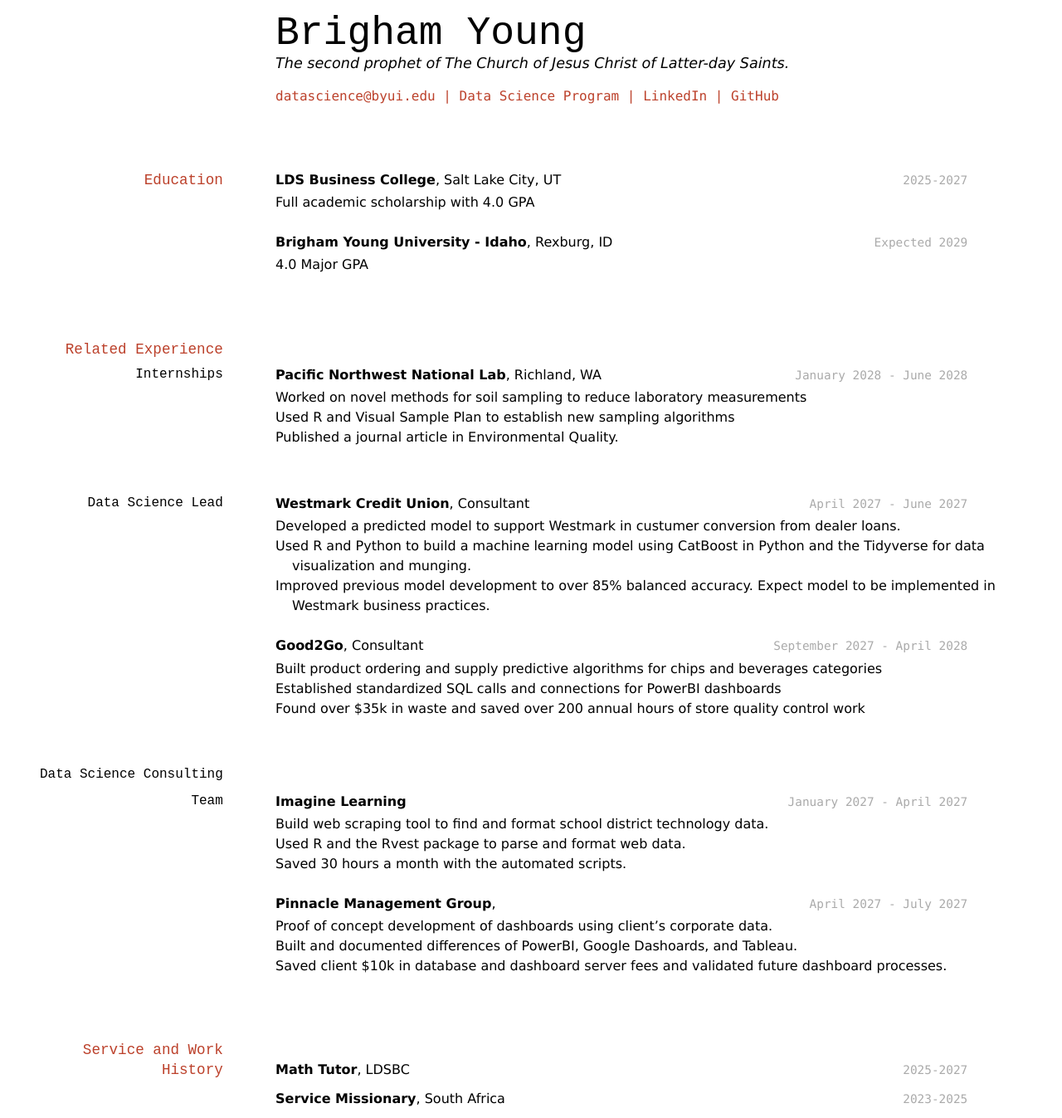
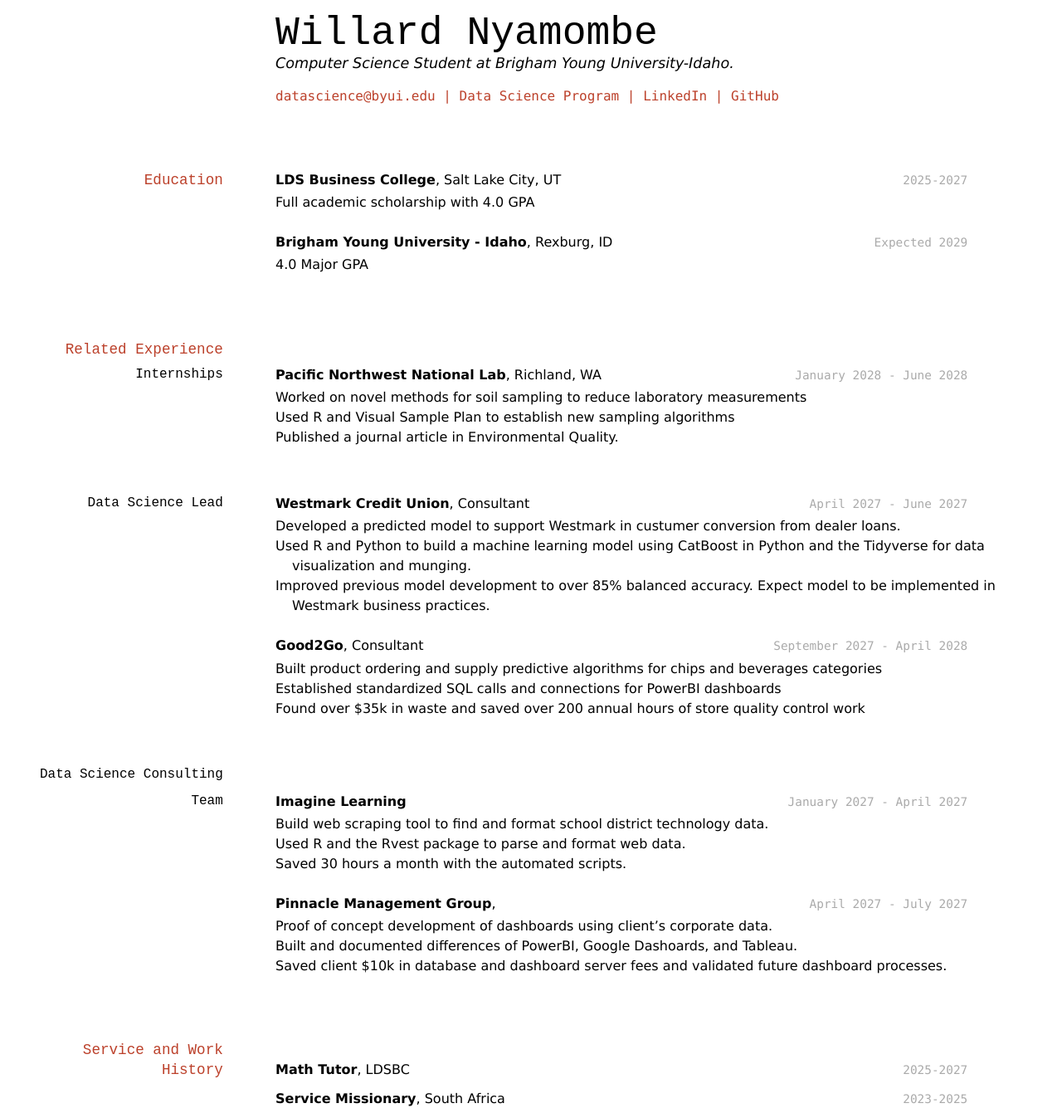
Before and after one commit to willardnyamombe/wnyamombe_resume, a Jekyll site: the page built from docs/index.md, in a window 1280 px wide. Shown: the whole page at 83% size. Built offline with Jekyll 4.4.1, drawn with Linux system fonts in a browser that asks for light colours.

Commit message:
Updated name & description.

```diff
--- a/docs/index.md
+++ b/docs/index.md
@@ -1,9 +1,9 @@
 ---
 layout: cv
-title: Brigham Young's Resume
+title: Willard Nyamombe's Resume
 ---
-# Brigham Young
-The second prophet of The Church of Jesus Christ of Latter-day Saints.
+# Willard Nyamombe
+Computer Science Student at Brigham Young University-Idaho.
 
 <div id="webaddress">
 <a href="datascience@byui.edu">datascience@byui.edu</a>
```
